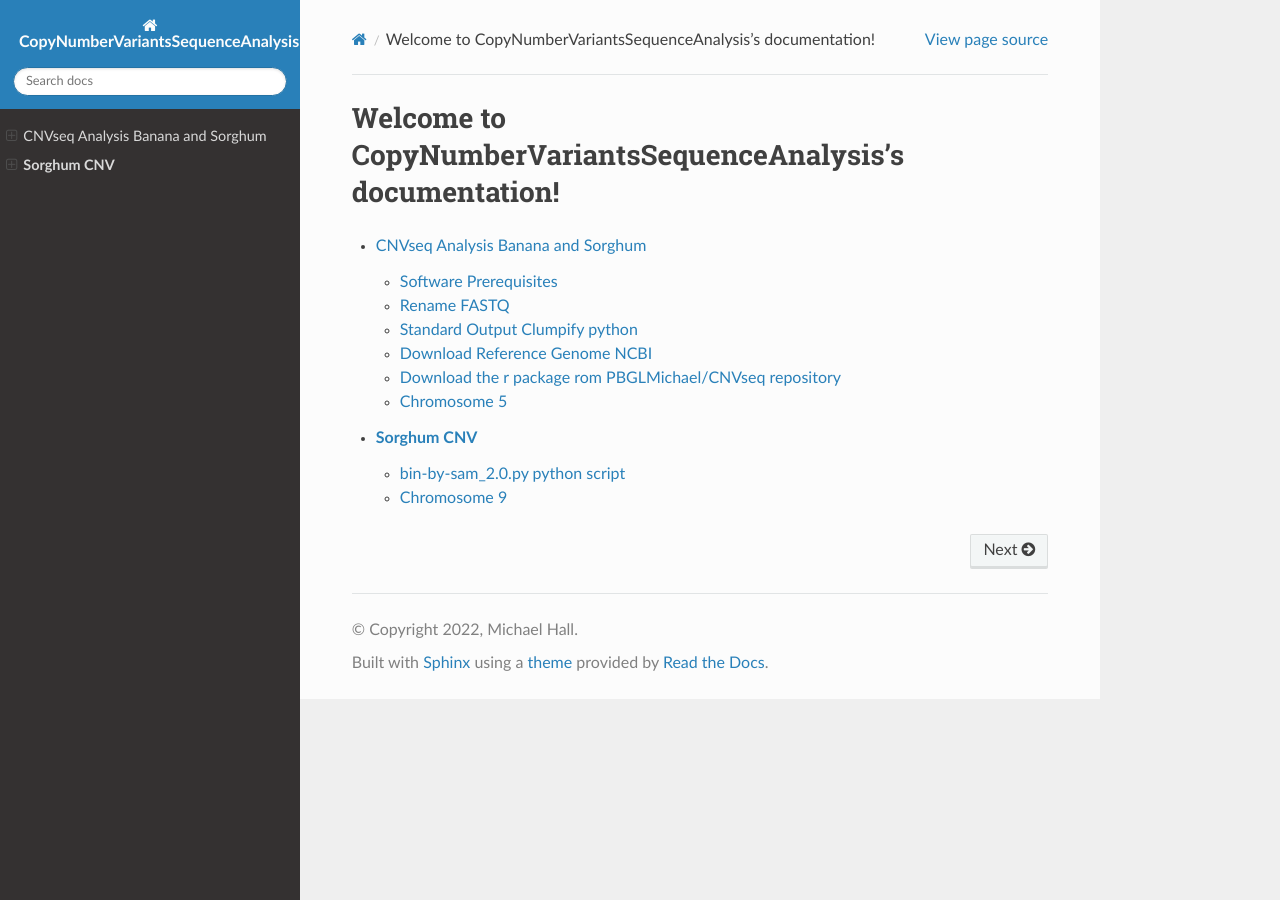
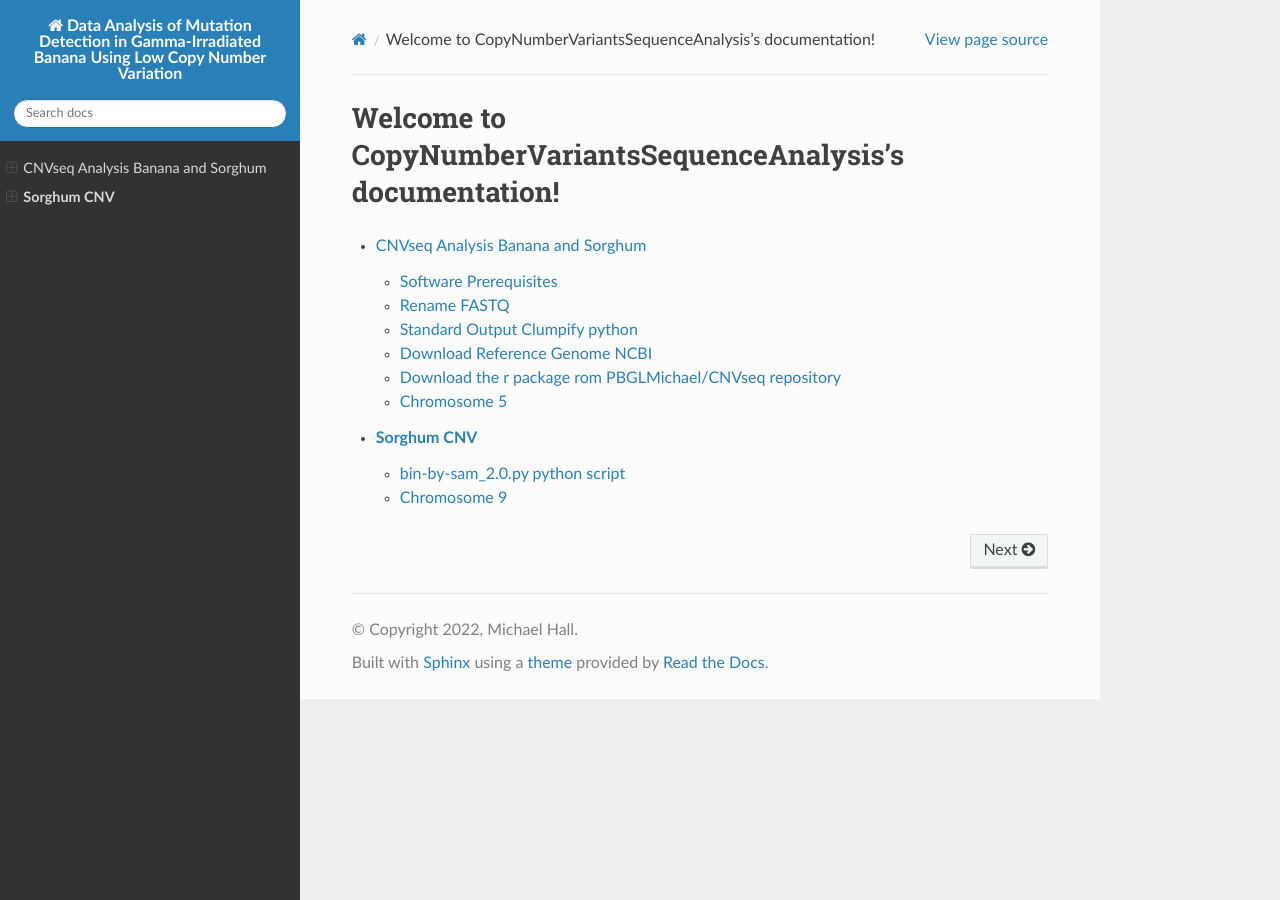
Before and after one commit to PBGLMichaelHall/CNVseq, a Sphinx documentation site: the page built from docs/source/index.rst, in a window 1280 px wide. Built offline with Sphinx 7.4.7 and the Read the Docs theme 2.0.0, drawn with Linux system fonts in a browser that asks for light colours.

Commit message:
Update conf.py

```diff
--- a/docs/source/conf.py
+++ b/docs/source/conf.py
@@ -17,7 +17,7 @@
 
 # -- Project information -----------------------------------------------------
 
-project = 'CopyNumberVariantsSequenceAnalysis'
+project = 'Data Analysis of Mutation Detection in Gamma-Irradiated Banana Using Low Copy Number Variation'
 copyright = '2022, Michael Hall'
 author = 'Michael Hall'
 
```
